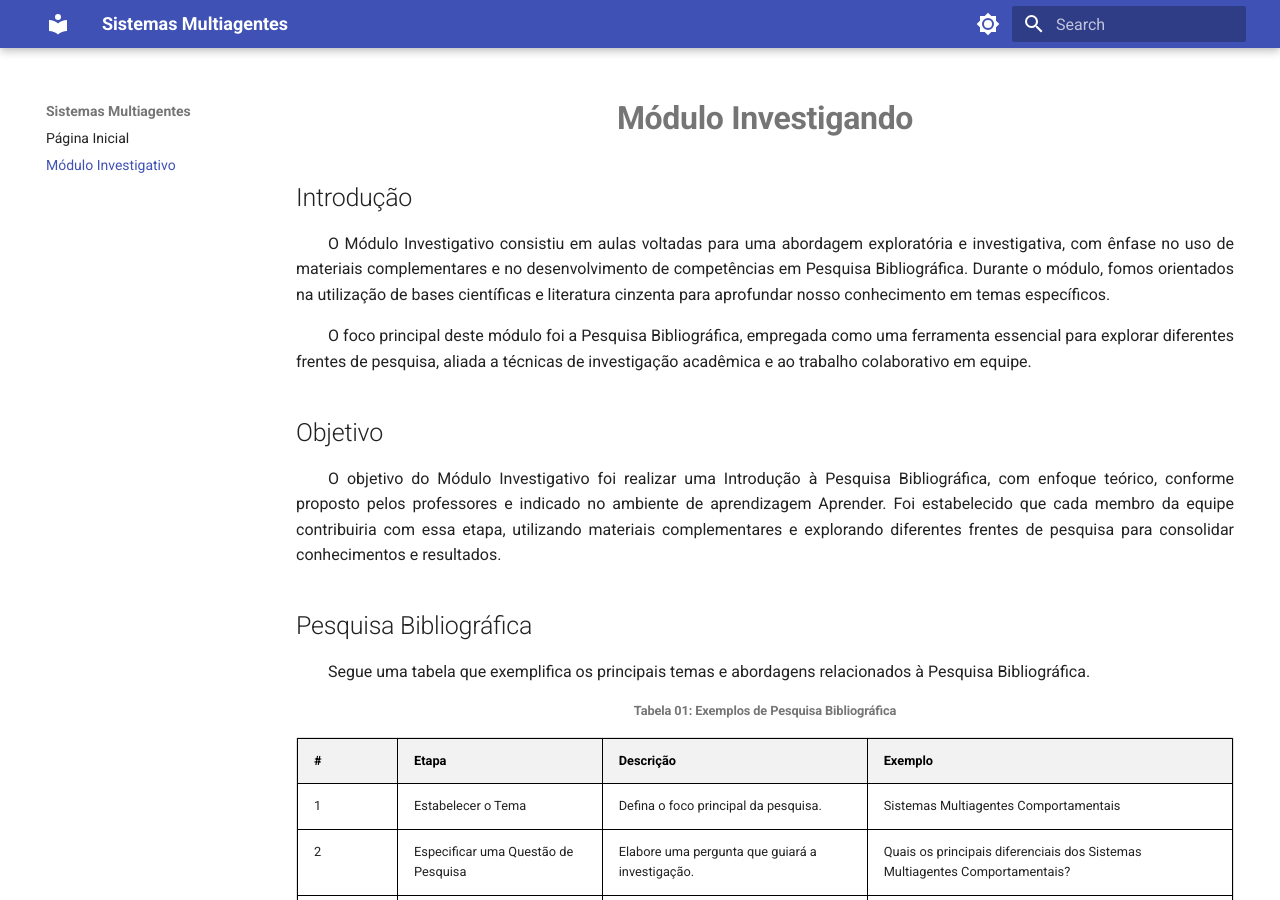
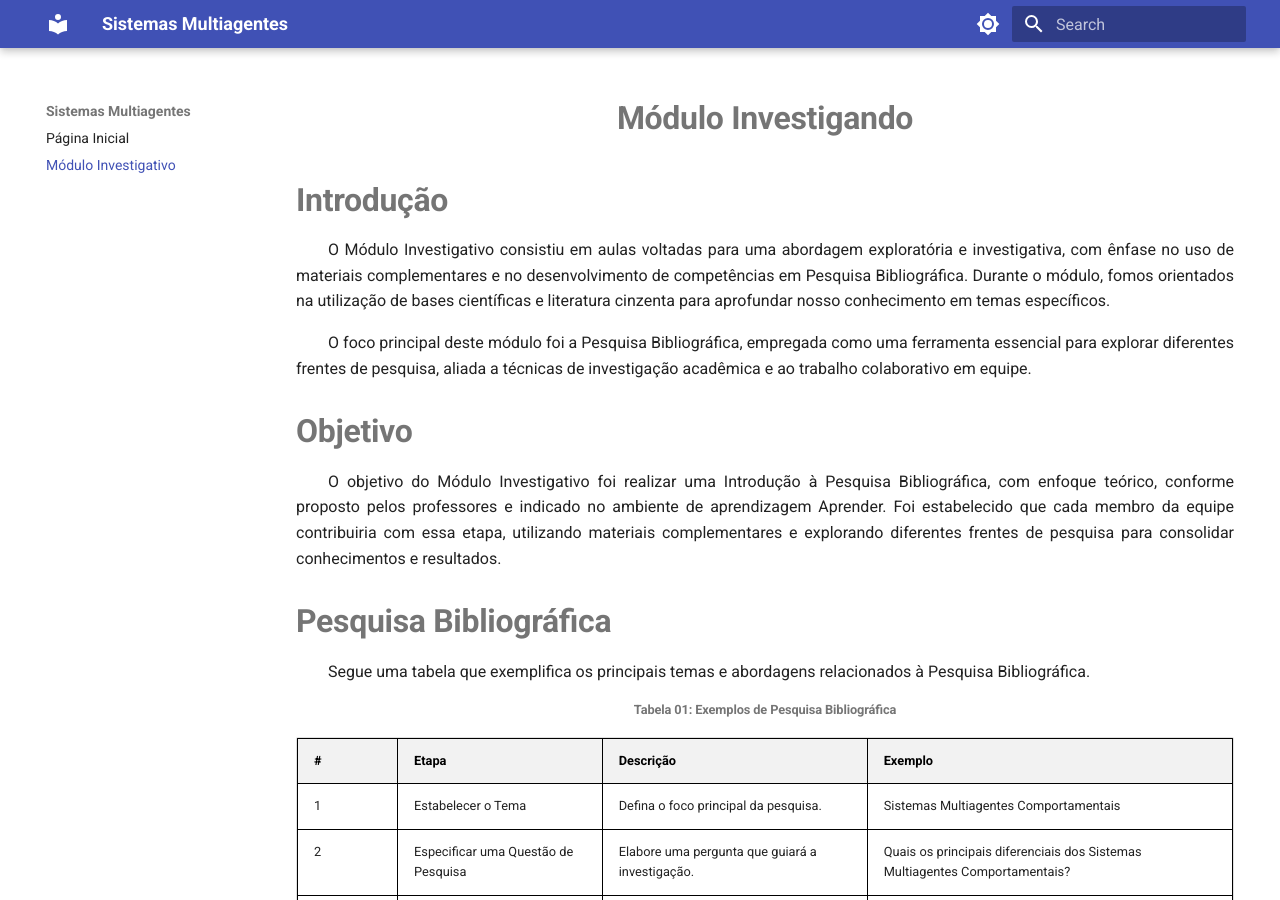
Before and after one commit to UnBSMA2024-2/2024.2_G2_SMA_ProjetoComportamentoCooperativo, an MkDocs documentation site: the page built from docs/modulo_investigando.md, in a window 1280 px wide and 900 px high. Built offline with MkDocs 1.6.1 and Material for MkDocs 9.7.7, drawn with Linux system fonts in a browser that asks for light colours.

Commit message:
feat: ajusta titulos

```diff
--- a/docs/modulo_investigando.md
+++ b/docs/modulo_investigando.md
@@ -44,7 +44,7 @@
 <body>
   <h1 align="center"><strong>Módulo Investigando</strong></h1>
 
-  <h2>Introdução</h2>
+  <h1 style="font-weight: bold; margin-bottom: 10px;">Introdução</h1>
   <p align="justify">
     &emsp;&emsp;O Módulo Investigativo consistiu em aulas voltadas para uma abordagem exploratória e investigativa, com ênfase no uso de materiais complementares e no desenvolvimento de competências em Pesquisa Bibliográfica. Durante o módulo, fomos orientados na utilização de bases científicas e literatura cinzenta para aprofundar nosso conhecimento em temas específicos.
   </p>
@@ -52,12 +52,12 @@
     &emsp;&emsp;O foco principal deste módulo foi a Pesquisa Bibliográfica, empregada como uma ferramenta essencial para explorar diferentes frentes de pesquisa, aliada a técnicas de investigação acadêmica e ao trabalho colaborativo em equipe.
   </p>
 
-  <h2>Objetivo</h2>
+  <h1 style="font-weight: bold; margin-top: 30px; margin-bottom: 10px;">Objetivo</h1>
   <p align="justify">
     &emsp;&emsp;O objetivo do Módulo Investigativo foi realizar uma Introdução à Pesquisa Bibliográfica, com enfoque teórico, conforme proposto pelos professores e indicado no ambiente de aprendizagem Aprender. Foi estabelecido que cada membro da equipe contribuiria com essa etapa, utilizando materiais complementares e explorando diferentes frentes de pesquisa para consolidar conhecimentos e resultados.
   </p>
 
-  <h2>Pesquisa Bibliográfica</h2>
+  <h1 style="font-weight: bold; margin-top: 30px; margin-bottom: 10px;">Pesquisa Bibliográfica</h1>
   <p align="justify">
     &emsp;&emsp;Segue uma tabela que exemplifica os principais temas e abordagens relacionados à Pesquisa Bibliográfica.
   </p>
@@ -159,7 +159,7 @@
     </p>
   </div>
 
-  <h2>Histórico de Versão</h2>
+  <h1 style="font-weight: bold; margin-top: 30px; margin-bottom: 10px;">Histórico de Versão</h1>
   <p align="justify" class="section-text">
     &emsp;&emsp;A tabela 02 representa o histórico de versão do documento.
   </p>
```
Also changed, not shown: docs/index.md (+4 -4 lines), site/modulo_investigando/index.html.
